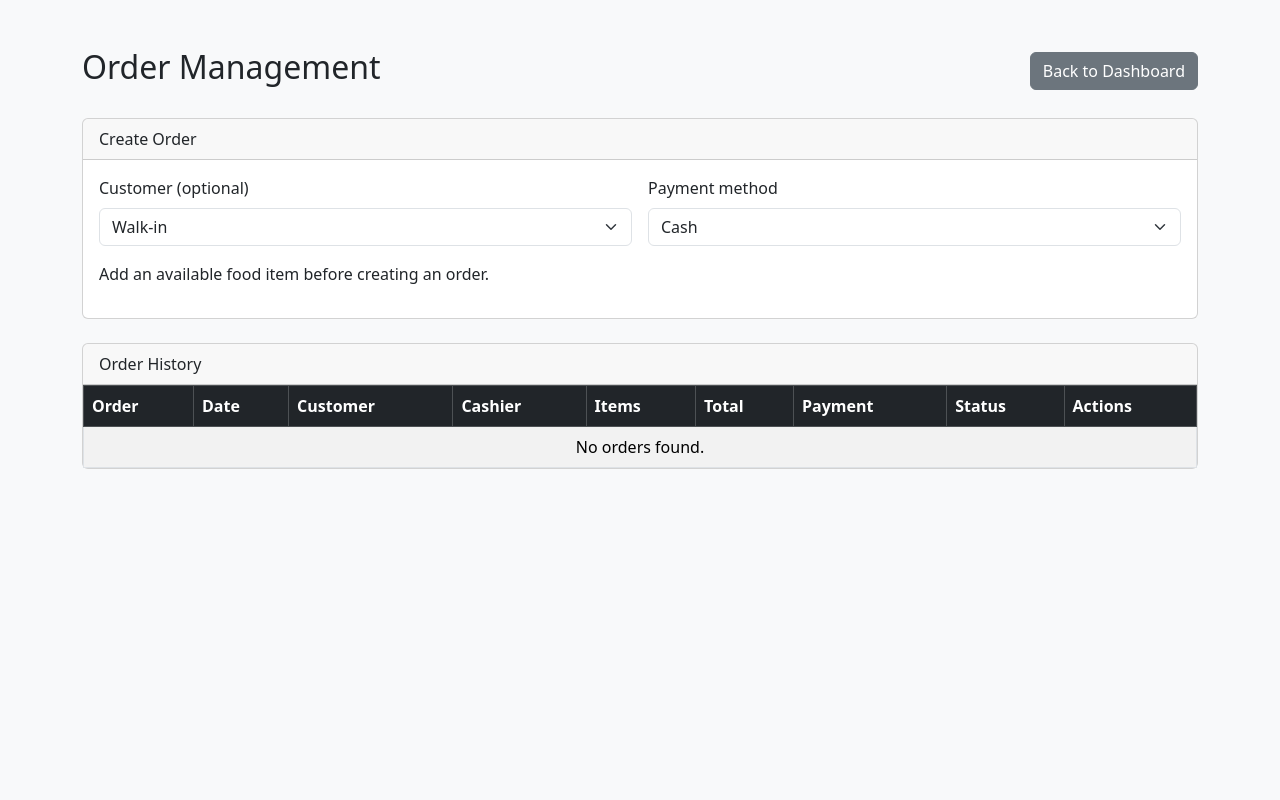
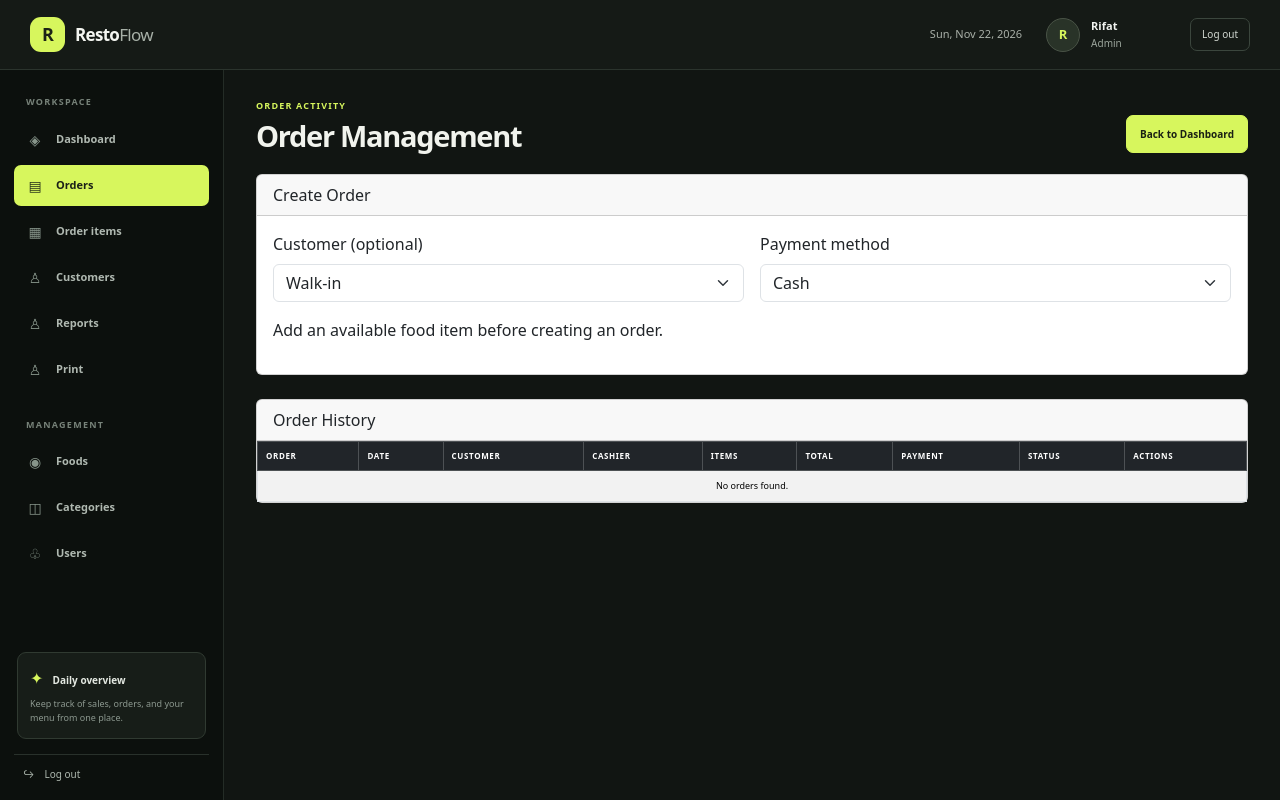
Before and after one commit to rifatislam2000/Restaurant_Management_System, a PHP site: page /Admin/orders.php in a window 1280 px wide. Run offline with PHP 8.4, Linux system fonts and the light colour scheme; a user stored in the database is signed in; data comes from the database, SQL or seed files in the repository; data that the repository does not hold is empty.

Commit message:
Update bug

```diff
--- a/Admin/orders.php
+++ b/Admin/orders.php
@@ -7,6 +7,9 @@ if (!in_array($_SESSION['role'] ?? '', ['admin', 'cashier'], true)) {
     header("Location: ../login.php");
     exit;
 }
+$welcomeName = $_SESSION['full_name'] ?? $_SESSION['username'] ?? 'Admin';
+$role = $_SESSION['role'] ?? 'cashier';
+$isAdmin = $role === 'admin';
 
 if (empty($_SESSION['orders_csrf'])) {
     $_SESSION['orders_csrf'] = bin2hex(random_bytes(32));
@@ -226,13 +229,64 @@ if (!$customersResult || !$foodsResult || !$ordersResult) {
     <meta name="viewport" content="width=device-width, initial-scale=1">
     <title>Order Management</title>
     <link href="https://cdn.jsdelivr.net/npm/bootstrap@5.3.3/dist/css/bootstrap.min.css" rel="stylesheet">
+    <link rel="stylesheet" href="../assets/style.css?v=<?= filemtime(dirname(__DIR__) . DIRECTORY_SEPARATOR . 'assets' . DIRECTORY_SEPARATOR . 'style.css') ?>">
 </head>
-<body class="bg-light">
-<main class="container py-5">
-    <div class="d-flex justify-content-between align-items-center mb-4">
-        <h1 class="h2">Order Management</h1>
-        <a href="dashboard.php" class="btn btn-secondary">Back to Dashboard</a>
-    </div>
+<body>
+    <header class="topbar">
+        <a class="brand" href="dashboard.php">
+            <span class="brand-mark" aria-hidden="true">R</span>
+            <span>Resto<span class="brand-light">Flow</span></span>
+        </a>
+        <div class="topbar-right">
+            <span class="today-date"><?= orders_escape(date('D, M j, Y')) ?></span>
+            <span class="user-avatar" aria-hidden="true"><?= orders_escape(strtoupper(substr($welcomeName, 0, 1))) ?></span>
+            <div class="user-details">
+                <strong><?= orders_escape($welcomeName) ?></strong>
+                <span><?= orders_escape(ucfirst($role)) ?></span>
+            </div>
+            <a class="logout-link" href="../logout.php">Log out</a>
+        </div>
+    </header>
+
+    <div class="dashboard-layout">
+        <aside class="sidebar" aria-label="Main sidebar">
+            <p class="sidebar-title">Workspace</p>
+            <nav aria-label="Main navigation">
+                <a class="sidebar-link" href="dashboard.php"><span class="nav-icon" aria-hidden="true">◈</span>Dashboard</a>
+                <a class="sidebar-link active" href="orders.php" aria-current="page"><span class="nav-icon" aria-hidden="true">▤</span>Orders</a>
+                <a class="sidebar-link" href="order_items.php"><span class="nav-icon" aria-hidden="true">▦</span>Order items</a>
+                <a class="sidebar-link" href="customers.php"><span class="nav-icon" aria-hidden="true">♙</span>Customers</a>
+                <a class="sidebar-link" href="reports.php"><span class="nav-icon" aria-hidden="true">♙</span>Reports</a>
+                <a class="sidebar-link" href="../invoices/print.php"><span class="nav-icon" aria-hidden="true">♙</span>Print</a>
+            </nav>
+
+            <?php if ($isAdmin): ?>
+                <p class="sidebar-title management-title">Management</p>
+                <nav aria-label="Management navigation">
+                    <a class="sidebar-link" href="foods.php"><span class="nav-icon" aria-hidden="true">◉</span>Foods</a>
+                    <a class="sidebar-link" href="categories.php"><span class="nav-icon" aria-hidden="true">◫</span>Categories</a>
+                    <a class="sidebar-link" href="users.php"><span class="nav-icon" aria-hidden="true">♧</span>Users</a>
+                </nav>
+            <?php endif; ?>
+
+            <div class="sidebar-bottom">
+                <div class="sidebar-tip">
+                    <span class="tip-mark" aria-hidden="true">✦</span>
+                    <strong>Daily overview</strong>
+                    <p>Keep track of sales, orders, and your menu from one place.</p>
+                </div>
+                <a class="sidebar-logout" href="../logout.php"><span aria-hidden="true">↪</span>Log out</a>
+            </div>
+        </aside>
+
+<main class="dashboard-content">
+    <section class="page-heading">
+        <div>
+            <p class="eyebrow">Order activity</p>
+            <h1>Order Management</h1>
+        </div>
+        <a href="dashboard.php" class="primary-button">Back to Dashboard</a>
+    </section>
     <?php if ($success !== ''): ?><div class="alert alert-success"><?= orders_escape($success) ?></div><?php endif; ?>
     <?php if ($error !== ''): ?><div class="alert alert-danger"><?= orders_escape($error) ?></div><?php endif; ?>
     <section class="card mb-4">
@@ -372,6 +426,7 @@ if (!$customersResult || !$foodsResult || !$ordersResult) {
         </div>
     </section>
 </main>
+    </div>
 <script>
 const orderItems = document.getElementById('order-items');
 const itemTemplate = document.getElementById('order-item-template');
```
